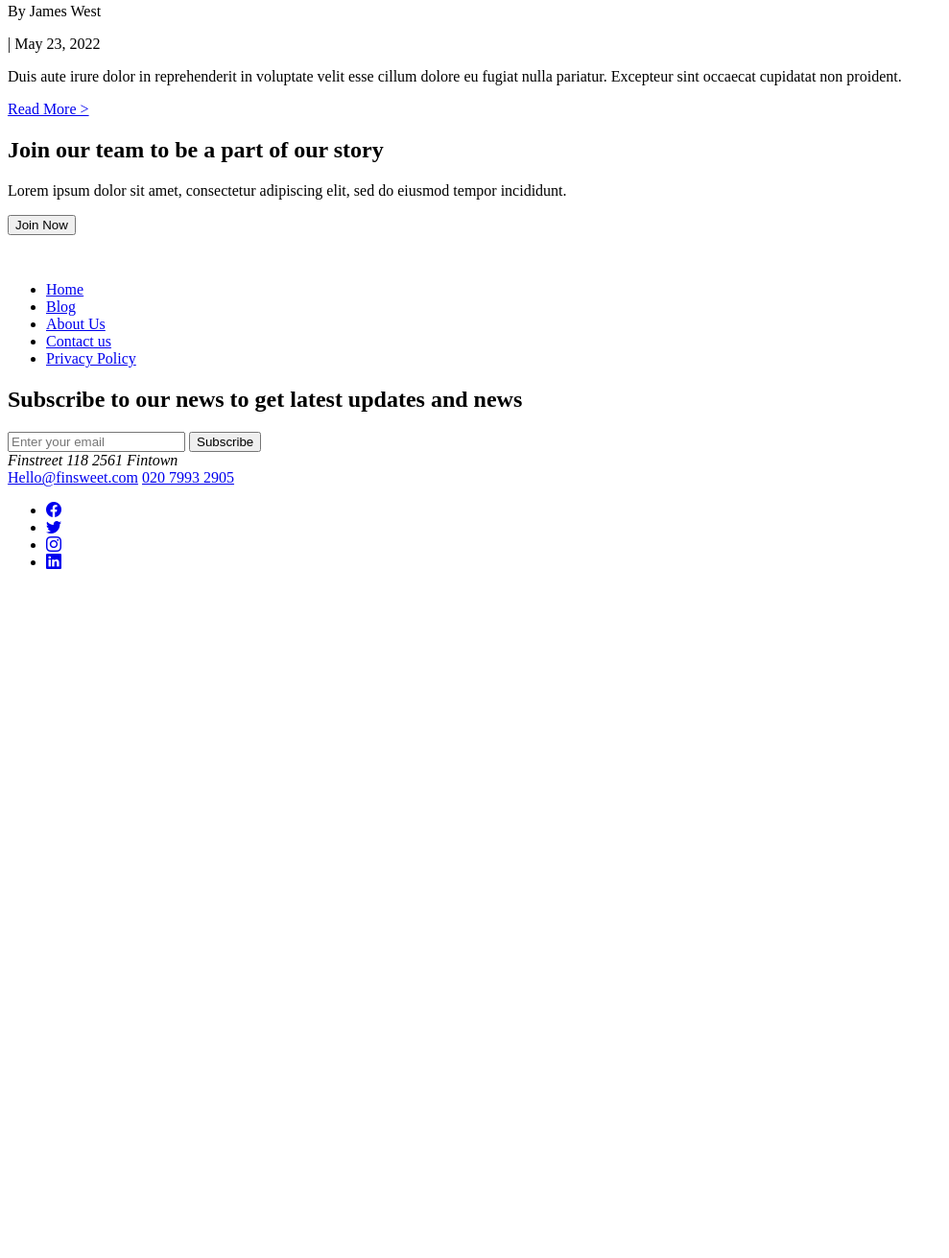
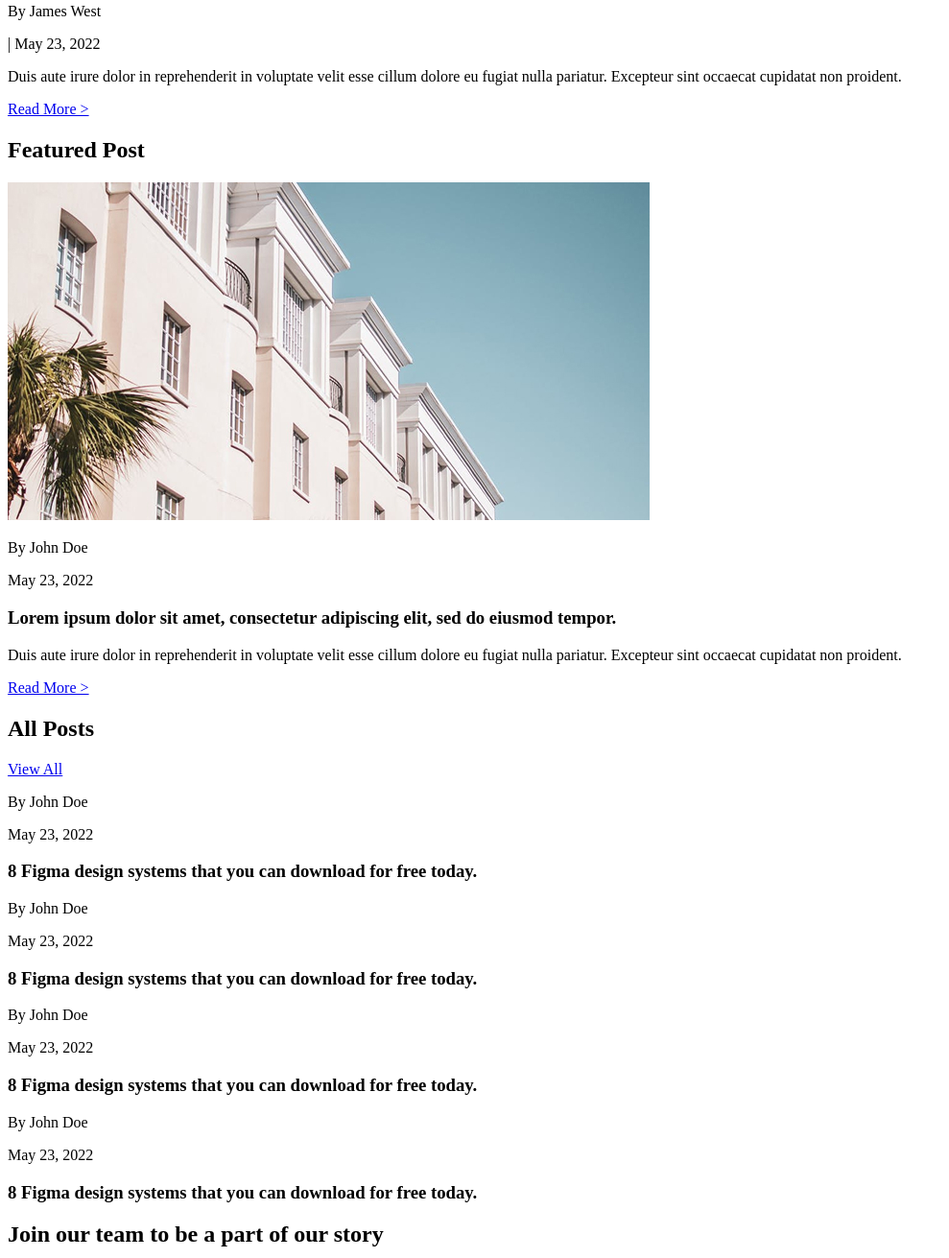
Before and after one commit to VitaliiaYaremenko/Portfolio-Blog, a website: page src/pages/home-page.html in a window 1280 px wide. Shown: the part 269-1580 px from the top of the page at 96% size, without its empty margins (0-989 px from the left). Before the commit the page ends 880 px from the top, so only its background shows below. Drawn offline with nearby package versions, Linux system fonts and the light colour scheme.

Commit message:
feat(posts): add posts section

```diff
--- a/src/pages/home-page.html
+++ b/src/pages/home-page.html
@@ -65,6 +65,80 @@
           </div>
         </div>
       </section>
+
+      <section class="posts margin-top">
+        <div class="container">
+          <div class="posts__content">
+            <div class="featured-post">
+              <h2 class="featured-post__title title--xl">Featured Post</h2>
+              <article class="post-card post-card--featured">
+                <div class="post-card__media">
+                  <img
+                    src="./../assets/images/posts/white-concrete-building.jpg"
+                    alt="white-concrete-building"
+                    width="669"
+                    height="352"
+                  />
+                </div>
+                <div class="post-card__body">
+                  <div class="post-card__meta">
+                    <p class="post-card__author">By <span>John Doe</span></p>
+                    <time class="post-card__date" datetime="2022-05-23">May 23, 2022</time>
+                  </div>
+                  <h3 class="post-card__title title--md">
+                    Lorem ipsum dolor sit amet, consectetur adipiscing elit, sed do eiusmod tempor.
+                  </h3>
+                  <p class="post-card__excerpt">
+                    Duis aute irure dolor in reprehenderit in voluptate velit esse cillum dolore eu fugiat nulla
+                    pariatur. Excepteur sint occaecat cupidatat non proident.
+                  </p>
+                  <div class="post-card__controls">
+                    <a class="btn btn--primary btn--md" href="#">Read More ></a>
+                  </div>
+                </div>
+              </article>
+            </div>
+
+            <div class="recent-posts">
+              <div class="recent-posts__controls">
+                <h2 class="recent-posts__title title--xl">All Posts</h2>
+                <a class="recent-posts__link" href="#">View All</a>
+              </div>
+              <div class="recent-posts__list">
+                <article class="post-card post-card--compact">
+                  <div class="post-card__meta">
+                    <p class="post-card__author">By <span>John Doe</span></p>
+                    <time class="post-card__date" datetime="2022-05-23">May 23, 2022</time>
+                  </div>
+                  <h3 class="post-card__title">8 Figma design systems that you can download for free today.</h3>
+                </article>
+                <article class="post-card post-card--highlight post-card--compact">
+                  <div class="post-card__meta">
+                    <p class="post-card__author">By <span>John Doe</span></p>
+                    <time class="post-card__date" datetime="2022-05-23">May 23, 2022</time>
+                  </div>
+                  <h3 class="post-card__title">8 Figma design systems that you can download for free today.</h3>
+                </article>
+                <article class="post-card post-card--compact">
+                  <div class="post-card__meta">
+                    <p class="post-card__author">By <span>John Doe</span></p>
+                    <time class="post-card__date" datetime="2022-05-23">May 23, 2022</time>
+                  </div>
+                  <h3 class="post-card__title">8 Figma design systems that you can download for free today.</h3>
+                </article>
+                <article class="post-card post-card--compact">
+                  <div class="post-card__meta">
+                    <p class="post-card__author">By <span>John Doe</span></p>
+                    <time class="post-card__date" datetime="2022-05-23">May 23, 2022</time>
+                  </div>
+                  <h3 class="post-card__title">8 Figma design systems that you can download for free today.</h3>
+                </article>
+              </div>
+            </div>
+          </div>
+        </div>
+      </section>
+
       <section class="join margin-top">
         <div class="container">
           <div class="join__content">
--- /dev/null
+++ b/src/styles/scss/components/featured-post/featured-post.scss
@@ -0,0 +1,7 @@
+.featured-post {
+  flex: 1 1 50%;
+
+  &__title {
+    margin-bottom: space('xxl');
+  }
+}
--- /dev/null
+++ b/src/styles/scss/components/featured-post/index.scss
@@ -0,0 +1,2 @@
+@import "featured-post";
+@import "featured-post-media";
--- /dev/null
+++ b/src/styles/scss/components/post-card/index.scss
@@ -0,0 +1,2 @@
+@import "post-card";
+@import "post-card-media";
--- /dev/null
+++ b/src/styles/scss/components/post-card/post-card.scss
@@ -0,0 +1,47 @@
+.post-card {
+  $excerpt-width: 555px;
+  padding: space('xxl');
+
+  &__media {
+    margin-bottom: space('xxl');
+  }
+
+  &__meta {
+    @extend %flex-center-y;
+    @include heading(fs('xxs'), fw('medium'), lh('lg'));
+    margin-bottom: space('base');
+  }
+
+  &__author {
+    position: relative;
+    padding-right: space('xs');
+    @extend %divider-line;
+
+    span {
+      color: color('accent-purple');
+    }
+  }
+
+  &__title {
+    margin-bottom: space('base');
+  }
+
+  &__excerpt {
+    color: color('secondary-text-color');
+    max-width: $excerpt-width;
+    margin-bottom: space('xxl');
+  }
+}
+
+
+.post-card--featured { @include border(); }
+
+.post-card--compact {
+  .post-card__title {
+    @include heading(fs('md'), fw('bold'), lh('md'));
+    max-width: 370px;
+    margin-bottom: space('sm');
+  }
+}
+
+.post-card--highlight { background-color: color('accent-light-yellow-color'); }
--- /dev/null
+++ b/src/styles/scss/components/posts/index.scss
@@ -0,0 +1,2 @@
+@import "posts";
+@import "posts-media";
--- /dev/null
+++ b/src/styles/scss/components/posts/posts.scss
@@ -0,0 +1,6 @@
+.posts {
+  &__content {
+    @extend %flex-between;
+    gap: space('xxl');
+  }
+}
--- /dev/null
+++ b/src/styles/scss/components/recent-posts/index.scss
@@ -0,0 +1,2 @@
+@import "recent-posts";
+@import "recent-posts-media";
--- /dev/null
+++ b/src/styles/scss/components/recent-posts/recent-posts.scss
@@ -0,0 +1,11 @@
+.recent-posts {
+  flex: 1 1 50%;
+
+  &__controls {
+    @extend %flex-between-center;
+  }
+
+  &__link {
+    @include link-style(color('accent-purple'));
+  }
+}
--- a/src/styles/scss/home-page.scss
+++ b/src/styles/scss/home-page.scss
@@ -2,5 +2,9 @@
 @import "components/header";
 @import "components/nav";
 @import "components/banner";
+@import "components/posts";
+@import "components/featured-post";
+@import "components/recent-posts";
+@import "components/post-card";
 @import "components/join";
 @import "components/footer";
```
Also changed, not shown: src/styles/scss/common/extentds.scss (+11 -0 lines), src/styles/scss/components/featured-post/featured-post-media.scss (added), src/styles/scss/components/post-card/post-card-media.scss (added), src/styles/scss/components/posts/posts-media.scss (added), src/styles/scss/components/recent-posts/recent-posts-media.scss (added).
